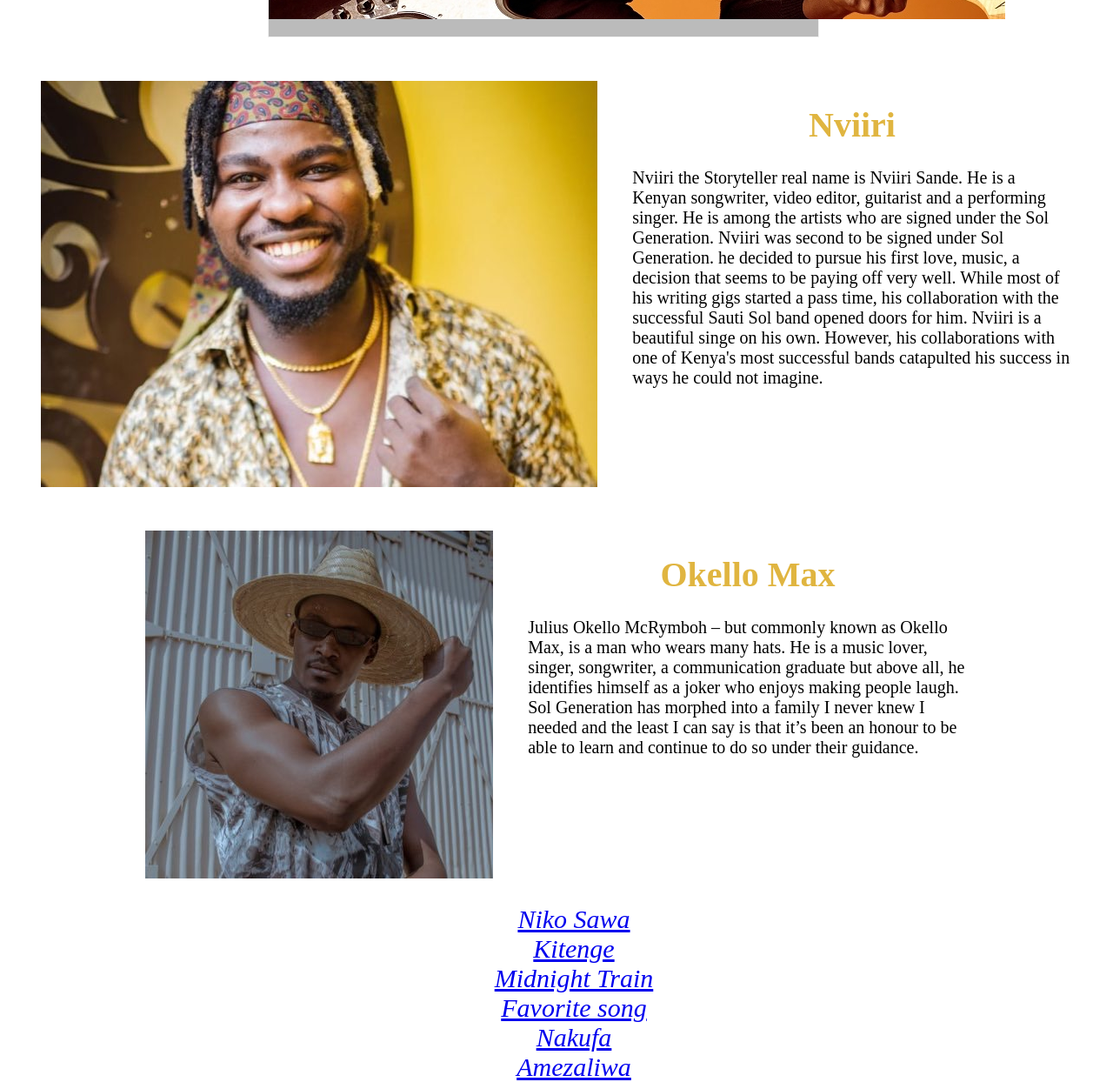
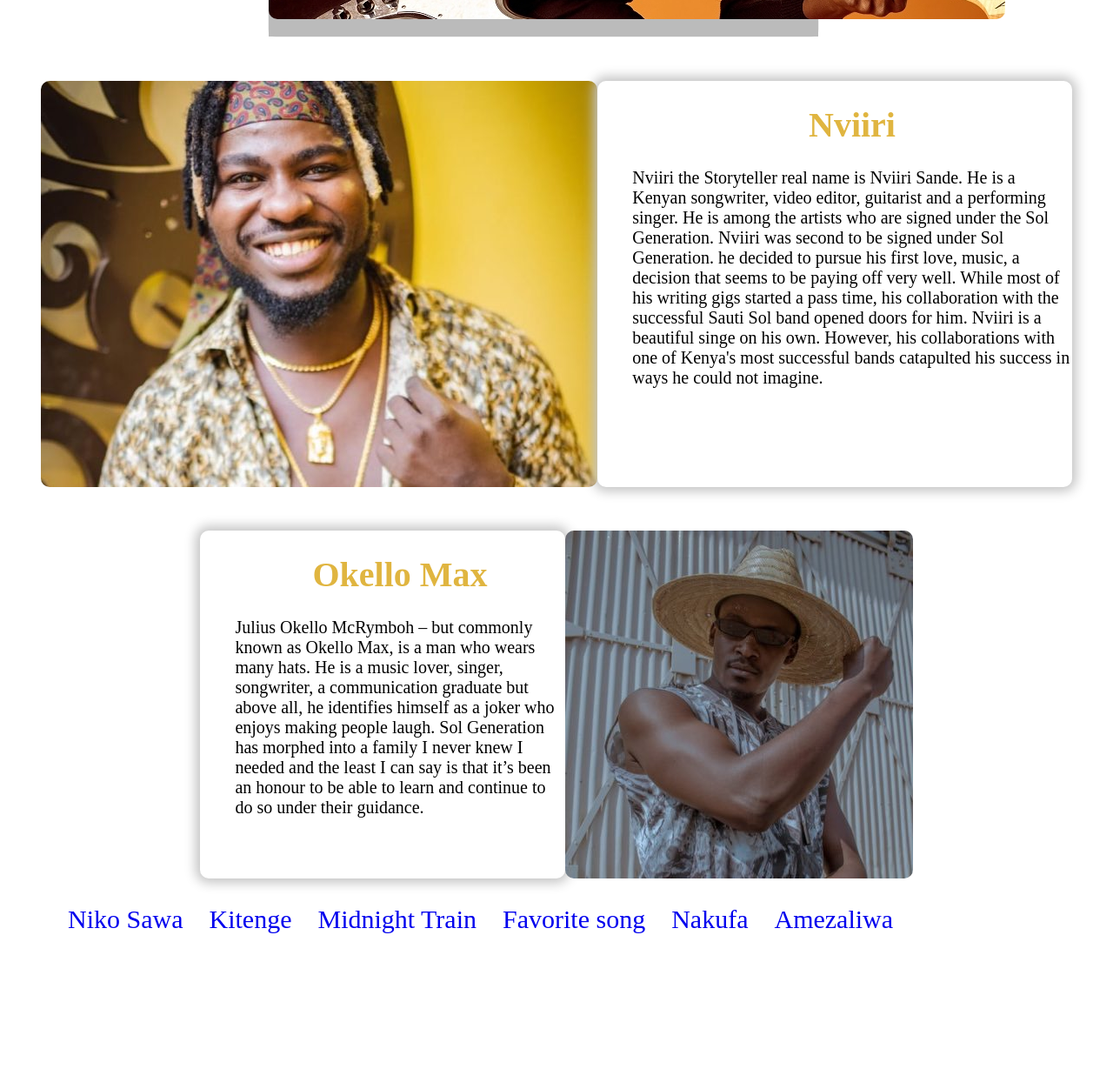
Before and after one commit to L0VINE/Favorite-Band, a plain HTML site: page index.html in a window 1280 px wide. Shown: the part 1132-2376 px from the top of the page at 87% size. After the commit the page ends 2206 px from the top, so only its background shows below. Drawn offline with Linux system fonts and the light colour scheme.

Commit message:
modified inded.html and styles.css.

```diff
--- a/index.html
+++ b/index.html
@@ -12,7 +12,7 @@
       <h1 style="font-style: oblique;">SOL GENERATION</h1>
         <h2 style="font-style: oblique;">favorite songs and albums</h2>
 
-<ul >
+<ol >
     <li>Nakufa</li>
     <li>Rhumba Japani</li>
     <li>Favorite Song</li>
@@ -21,14 +21,14 @@
     <li>Midnight train</li>
     <li>Disco Matanga</li>
     <li>Tosheka</li>
-</ul>
+</ol>
 
     <p class="About">Sol generation cosists of artists signed by the all-talented Sauti Sol band.They are my favorite band because their style of singing comes from the soul and brings out the emotion and maturity to the listener.</p>
 
         <div class="flip-box">
             <div class="flip-box-inner">
               <div class="flip-box-front">
-                <img src="/images/Bensoul.jpg" alt="Bensoul" >
+                <img class="IM" src="/images/Bensoul.jpg" alt="Bensoul" >
               </div>
               <div class="flip-box-back">
                 <h1>Bensoul</h1>
@@ -40,7 +40,7 @@
           </div>
 
    <div class="Nviiri">
-       <img src="./images/Nviiri Sande.jpg">
+       <img  class="IM" src="./images/Nviiri Sande.jpg">
        <div class="N-content">
         <h1>Nviiri</h1>
        <p>Nviiri the Storyteller real name is Nviiri Sande. He is a Kenyan songwriter, video editor, guitarist and a performing singer. He is among the artists who are signed under the Sol Generation. Nviiri was second to be signed under Sol Generation.
@@ -48,15 +48,15 @@
       </div>
         </div>
     <div class="Okello">
-       <img src="/images/0kell0-max.jpg">
-       <div class="O-content">
-       <h1>Okello Max</h1>
-       <p>Julius Okello McRymboh – but commonly known as Okello Max,  is a man who wears many hats. He is a music lover, singer, songwriter, a communication graduate but above all, he identifies himself as a joker who enjoys making people laugh.
-    Sol Generation has morphed into a family I never knew I needed and the least I can say is that it’s been an honour to be able to learn and continue to do so under their guidance.</p>
-  </div>
+      <div class="O-content">
+        <h1>Okello Max</h1>
+        <p>Julius Okello McRymboh – but commonly known as Okello Max,  is a man who wears many hats. He is a music lover, singer, songwriter, a communication graduate but above all, he identifies himself as a joker who enjoys making people laugh.
+     Sol Generation has morphed into a family I never knew I needed and the least I can say is that it’s been an honour to be able to learn and continue to do so under their guidance.</p>
+   </div>
+       <img class="IM" src="/images/0kell0-max.jpg">
   </div>
     </div>
-  <div class= "songs">
+  <div class="songs">
       <ul>
           <li><a href="https://youtu.be/kj_ef6HYorw">Niko Sawa</a></li>
           <li><a href="https://youtu.be/FOXgNXXJT3w">Kitenge</a></li>
--- a/styles.css
+++ b/styles.css
@@ -17,12 +17,15 @@ h1, h2{
     text-align: center;
     color: rgb(224, 181, 64);
 }
-ul{
+ol{
     list-style: none;
     font-style: italic;
     text-align: center;
     color: rgb(238, 168, 124);
 
+}
+.IM{
+  border-radius: 10px;
 }
 .flip-box {
     background-color: transparent;
@@ -31,7 +34,7 @@ ul{
    width: 50%;
    text-align: center;
    margin-left: 300px;
-
+  border-radius: 10px;
   }
 
 
@@ -62,8 +65,8 @@ ul{
   }
 
   .flip-box-back {
-    background-color: rgb(84, 92, 100);
-    color: white;
+    background-color: rgb(57, 78, 99);
+    color: rgb(43, 16, 16);
     transform: rotateY(180deg);
   }
 
@@ -89,6 +92,8 @@ ul{
     font-size: 20px;
     padding-left: 40px;
     width: 40%;
+    box-shadow:  0px 0px 13px 5px rgba(196,196,196,1);
+    border-radius: 10px;
   }
   .Okello
   {
@@ -99,5 +104,15 @@ ul{
 .O-content{
   font-size: 20px;
     padding-left: 40px;
-    width: 40%;
+    width: 30%;
+    box-shadow:  0px 0px 13px 5px rgba(196,196,196,1);
+    border-radius: 10px;
 }
+ul {
+  display:flex;
+   list-style: none;
+}
+ ul li a{
+   text-decoration: none;
+  margin-left: 30px;
+}
```
